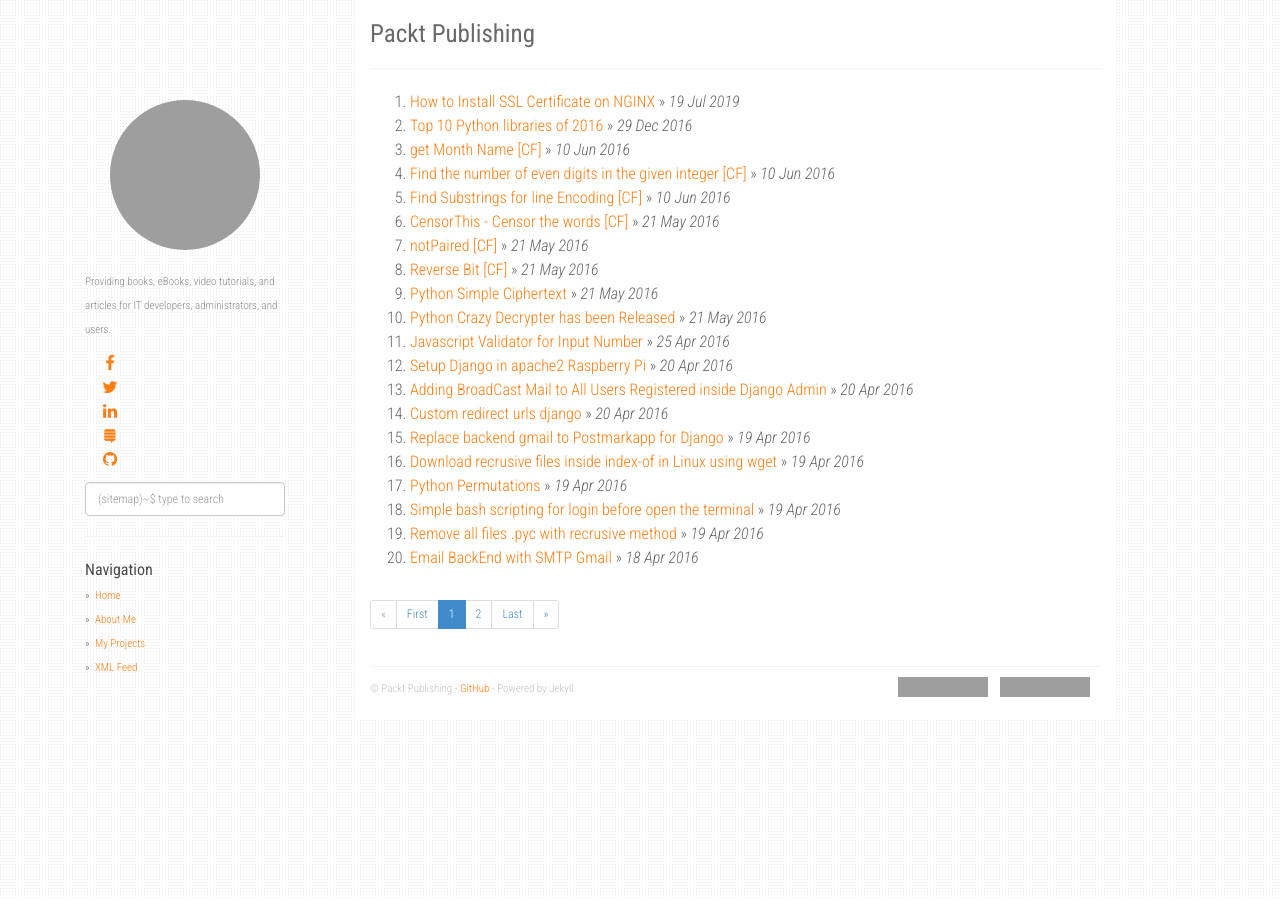
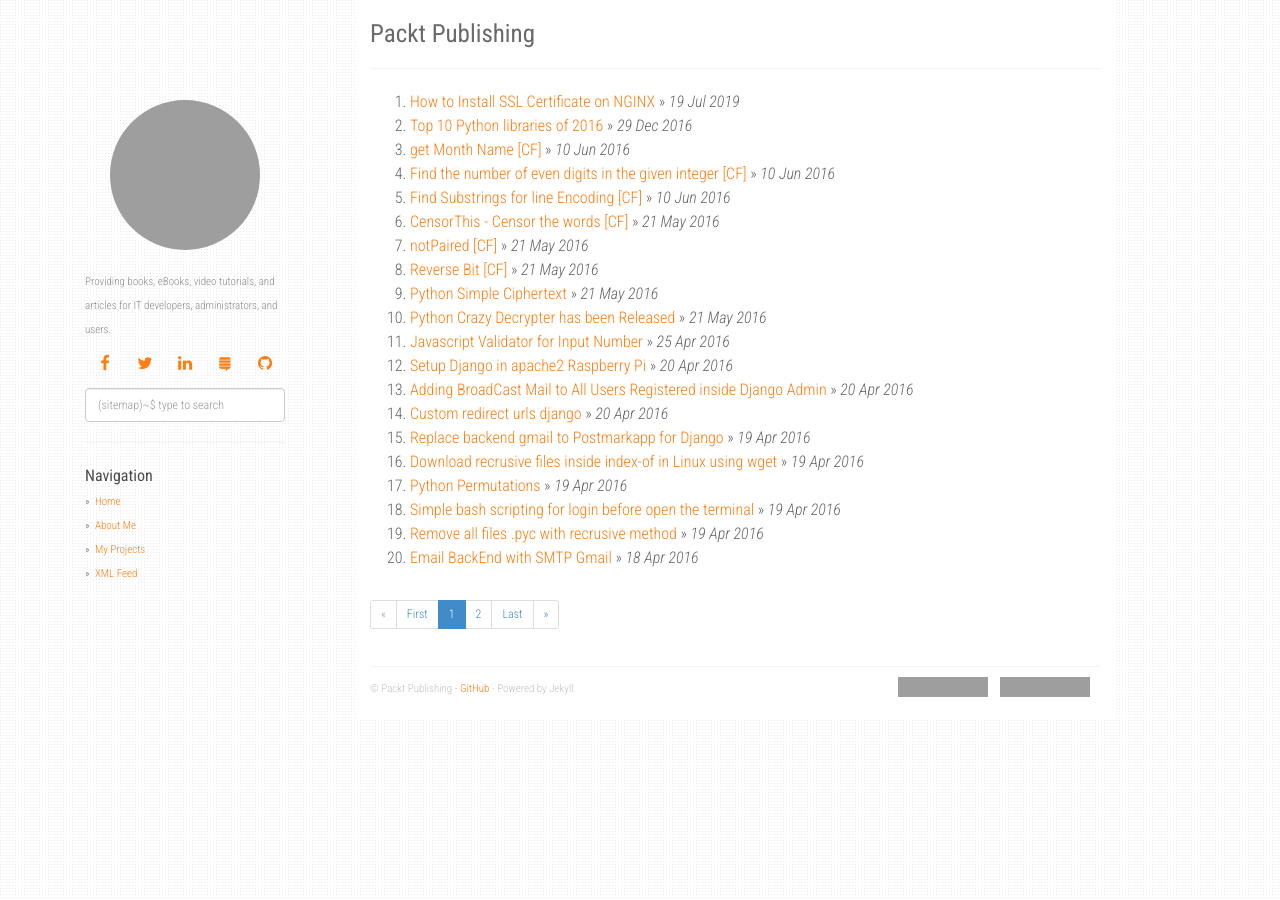
Before and after one commit to PacktPublishing/expert-insight, a Jekyll site: the page built from index.html, in a window 1280 px wide. Built offline with Jekyll 4.4.1, drawn with Linux system fonts in a browser that asks for light colours; nearby versions of some CDN libraries; the list of posts is cut into pages by our own code; grey boxes are pictures that could not be loaded.

Commit message:
Update main.css

```diff
--- a/static/css/main.css
+++ b/static/css/main.css
@@ -125,7 +125,8 @@
   text-align: center;
 }
 .social div.socIco{
-  width:25%;
+  display: inline-block;
+  width:20%;
   text-align: center;
   color: #fd7e14;
   font-size: 1.5em;
```
